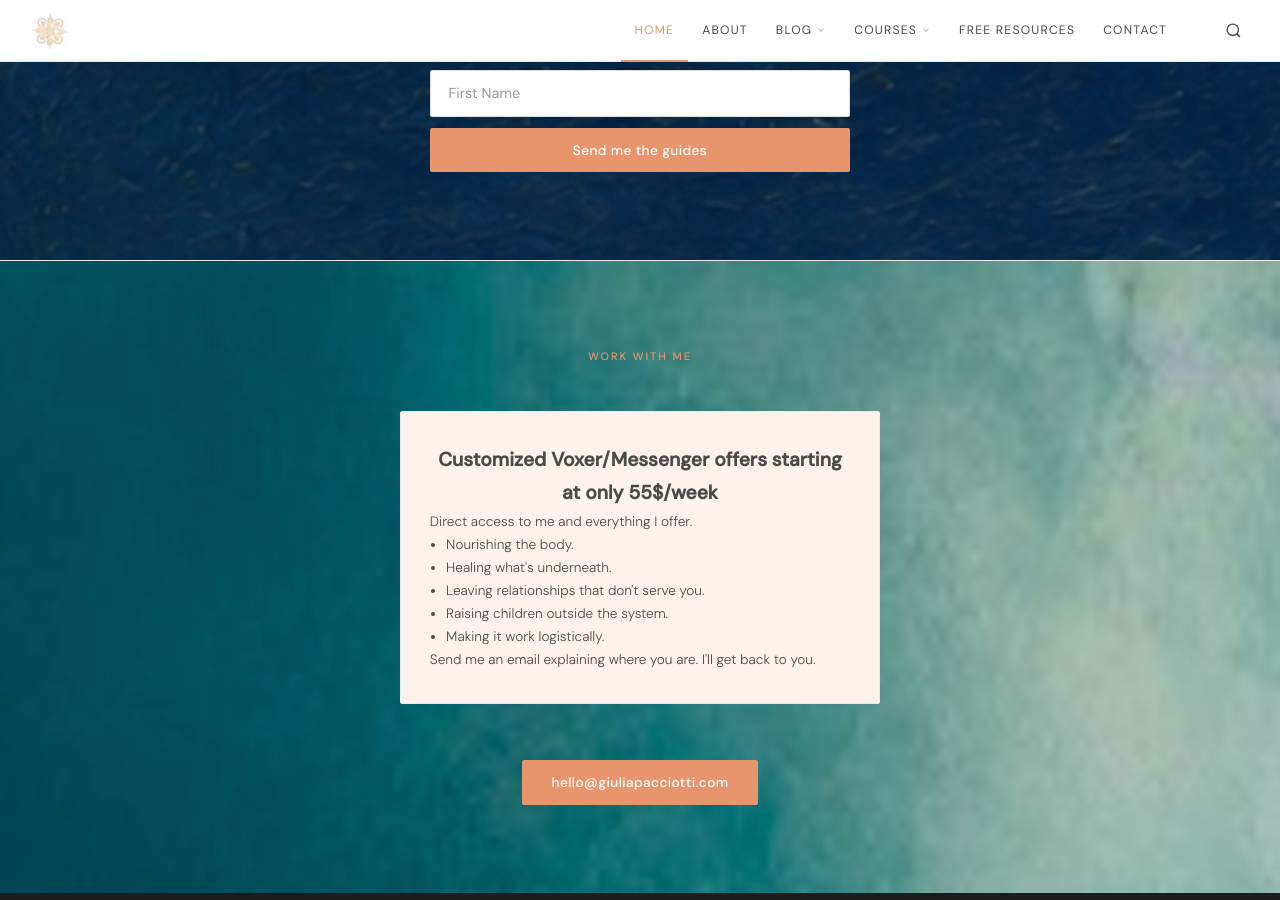
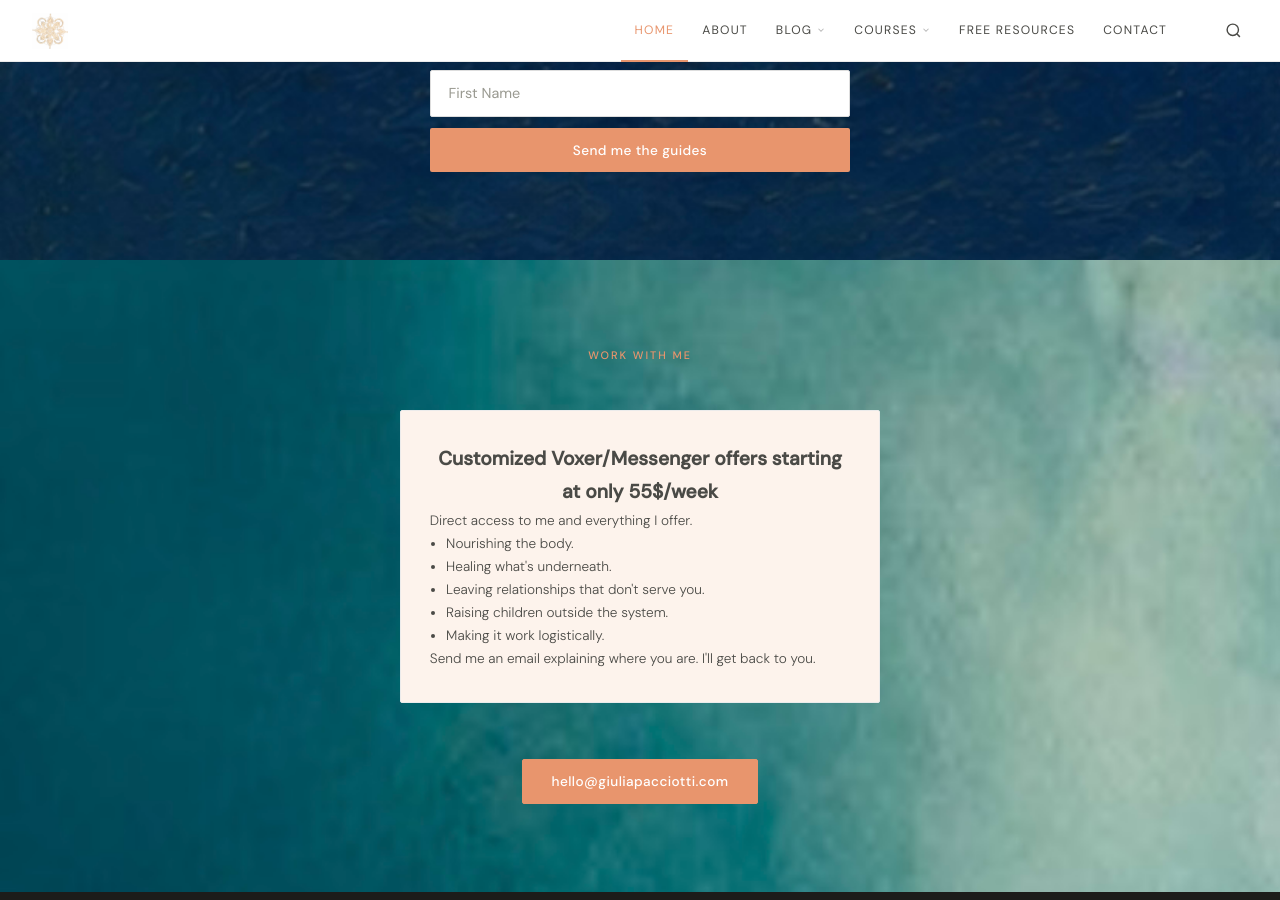
Before and after one commit to Blubell26/giuliapacciotti.com, a Jekyll site: the page built from index.html, in a window 1280 px wide and 900 px high, scrolled down 2583 px. Built offline with Jekyll 4.4.1, drawn with Linux system fonts in a browser that asks for light colours.

Commit message:
Update index.html

```diff
--- a/index.html
+++ b/index.html
@@ -298,7 +298,7 @@
       </div>
     </section>
 
-    <section id="free" class="free" style="background-image:url('images/IMG_7805.jpeg');background-size:cover;background-position:center;">
+    <section id="free" class="free" style="border-bottom:none; background-image:url('images/IMG_7805.jpeg');background-size:cover;background-position:center;">
   <div class="newsletter-inner" style="text-align:center;">
     <p class="sec-label peach">Free Resources</p>
     <p class="newsletter-p" style="color:white;font-weight:700;">Available to download as PDF</p>
```
